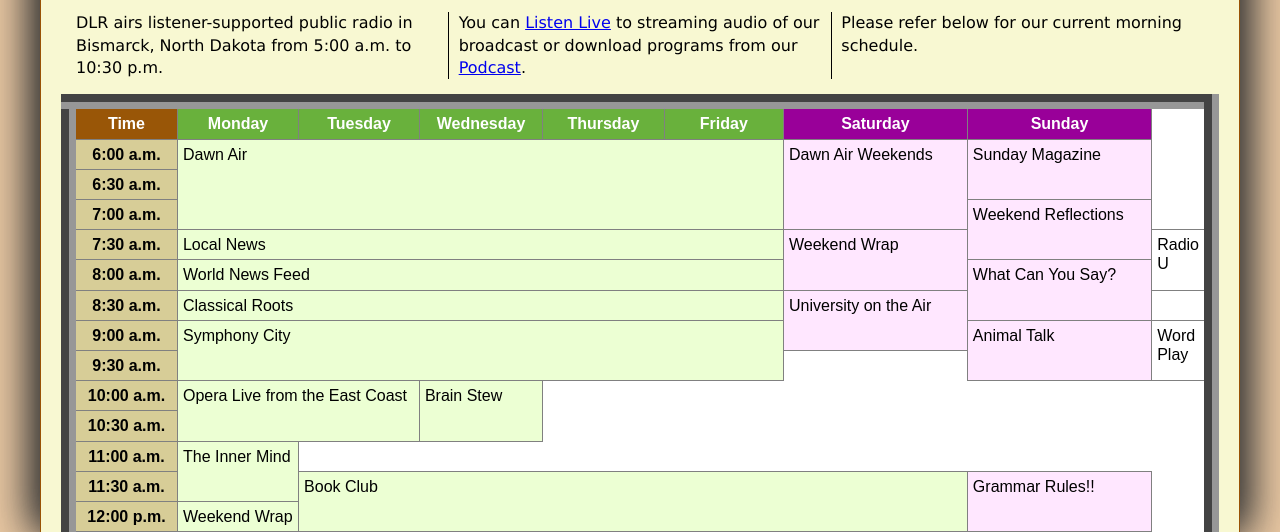
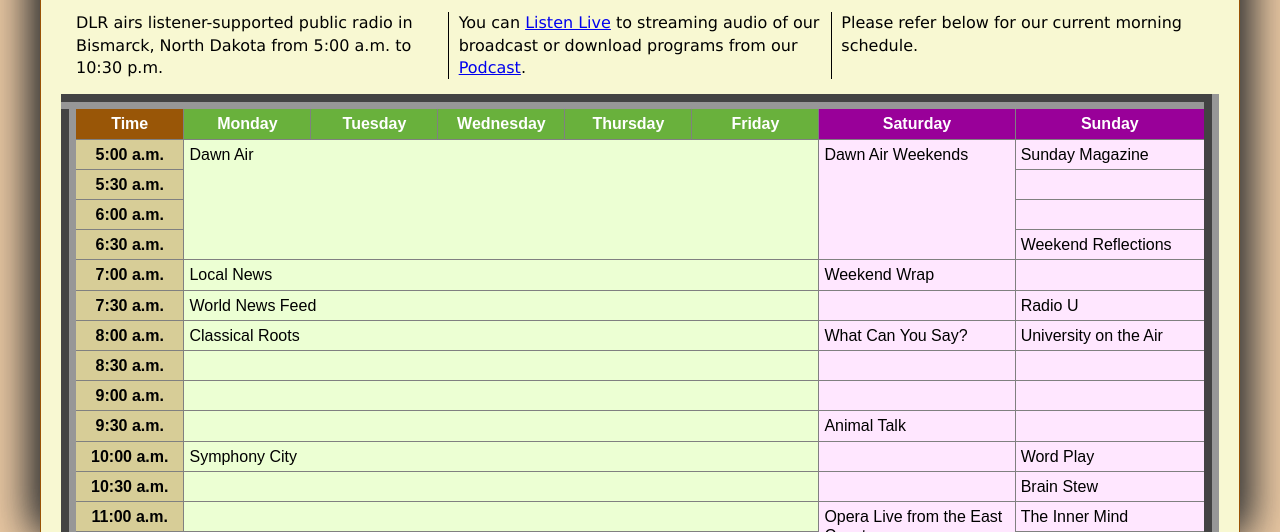
Before and after one commit to jairzinhomartinez/mornings, a plain HTML site: page index.html in a window 1280 px wide. Shown: the part 268-800 px from the top of the page. Drawn offline with Linux system fonts and the light colour scheme.

Commit message:
Update index.html

```diff
--- a/index.html
+++ b/index.html
@@ -77,93 +77,124 @@
                </tr>
             </tfoot>
 
-            <tbody>
+   <tbody>
+   <!-- 5:00 a.m. ---------------------------------------------------------- -->
+   <tr>
+      <th scope="row">5:00 a.m.</th>
+      <!-- Mon-Fri -->
+      <td colspan="5" rowspan="4">Dawn Air</td>
+      <!-- Saturday -->
+      <td rowspan="4">Dawn Air Weekends</td>
+      <!-- Sunday -->
+      <td>Sunday Magazine</td>
+   </tr>
+
+   <!-- 5:30 a.m. -->
+   <tr>
+      <th scope="row">5:30 a.m.</th>
+      <td></td>
+   </tr>
+
    <!-- 6:00 a.m. -->
    <tr>
       <th scope="row">6:00 a.m.</th>
-      <td colspan="5" rowspan="3">Dawn Air</td>
-      <td rowspan="3">Dawn Air Weekends</td>
-      <td rowspan="2">Sunday Magazine</td>
+      <td></td>
    </tr>
 
    <!-- 6:30 a.m. -->
    <tr>
       <th scope="row">6:30 a.m.</th>
+      <td>Weekend Reflections</td>
    </tr>
 
-   <!-- 7:00 a.m. -->
+   <!-- 7:00 a.m. ---------------------------------------------------------- -->
    <tr>
       <th scope="row">7:00 a.m.</th>
-      <td rowspan="2">Weekend Reflections</td>
+      <td colspan="5">Local News</td>
+      <td>Weekend Wrap</td>
+      <td></td>
    </tr>
 
    <!-- 7:30 a.m. -->
    <tr>
       <th scope="row">7:30 a.m.</th>
-      <td colspan="5">Local News</td>
-      <td rowspan="2">Weekend Wrap</td>
-      <td rowspan="2">Radio U</td>
+      <td colspan="5">World News Feed</td>
+      <td></td>
+      <td>Radio&nbsp;U</td>
    </tr>
 
    <!-- 8:00 a.m. -->
    <tr>
       <th scope="row">8:00 a.m.</th>
-      <td colspan="5">World News Feed</td>
-      <td rowspan="2">What Can You Say?</td>
+      <td colspan="5">Classical Roots</td>
+      <td>What Can You Say?</td>
+      <td>University on the Air</td>
    </tr>
 
-   <!-- 8:30 a.m. -->
+   <!-- 8:30 a.m. (blank across) -->
    <tr>
       <th scope="row">8:30 a.m.</th>
-      <td colspan="5">Classical Roots</td>
-      <td rowspan="2">University on the Air</td>
+      <td colspan="5"></td>
+      <td></td>
+      <td></td>
    </tr>
 
-   <!-- 9:00 a.m. -->
+   <!-- 9:00 a.m. (blank across) -->
    <tr>
       <th scope="row">9:00 a.m.</th>
-      <td colspan="5" rowspan="2">Symphony City</td>
-      <td rowspan="2">Animal Talk</td>
-      <td rowspan="2">Word Play</td>
+      <td colspan="5"></td>
+      <td></td>
+      <td></td>
    </tr>
 
    <!-- 9:30 a.m. -->
    <tr>
       <th scope="row">9:30 a.m.</th>
+      <td colspan="5"></td>
+      <td>Animal Talk</td>
+      <td></td>
    </tr>
 
-   <!-- 10:00 a.m. -->
+   <!-- 10:00 a.m. --------------------------------------------------------- -->
    <tr>
       <th scope="row">10:00 a.m.</th>
-      <td colspan="2" rowspan="2">Opera Live from the East Coast</td>
-      <td rowspan="2">Brain Stew</td>
+      <td colspan="5">Symphony City</td>
+      <td></td>
+      <td>Word Play</td>
    </tr>
 
    <!-- 10:30 a.m. -->
    <tr>
       <th scope="row">10:30 a.m.</th>
+      <td colspan="5"></td>
+      <td></td>
+      <td>Brain Stew</td>
    </tr>
 
    <!-- 11:00 a.m. -->
    <tr>
       <th scope="row">11:00 a.m.</th>
-      <td rowspan="2">The Inner Mind</td>
+      <td colspan="5"></td>
+      <td rowspan="2">Opera Live from the East Coast</td>
+      <td>The Inner Mind</td>
    </tr>
 
    <!-- 11:30 a.m. -->
    <tr>
       <th scope="row">11:30 a.m.</th>
-      <td colspan="5" rowspan="2">Book Club</td>
-      <td rowspan="2">Grammar Rules!!</td>
+      <td colspan="5"></td>
+      <!-- Saturday cell is row-spanned -->
+      <td>Grammar Rules!!</td>
    </tr>
 
-   <!-- 12:00 p.m. -->
+   <!-- 12:00 p.m. --------------------------------------------------------- -->
    <tr>
       <th scope="row">12:00 p.m.</th>
+      <td colspan="5">Book Club</td>
+      <td></td>
       <td>Weekend Wrap</td>
    </tr>
 </tbody>
-
 
          </table>
       </section>
```
